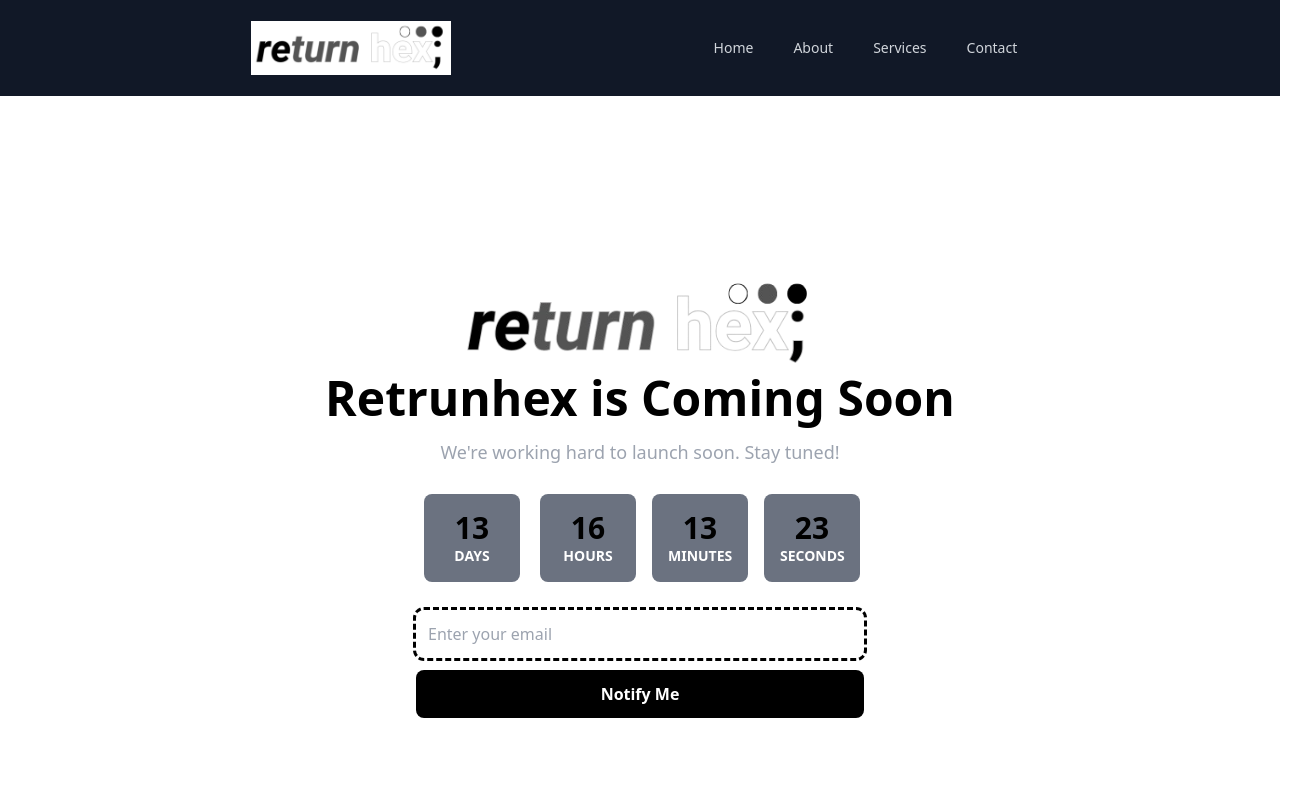
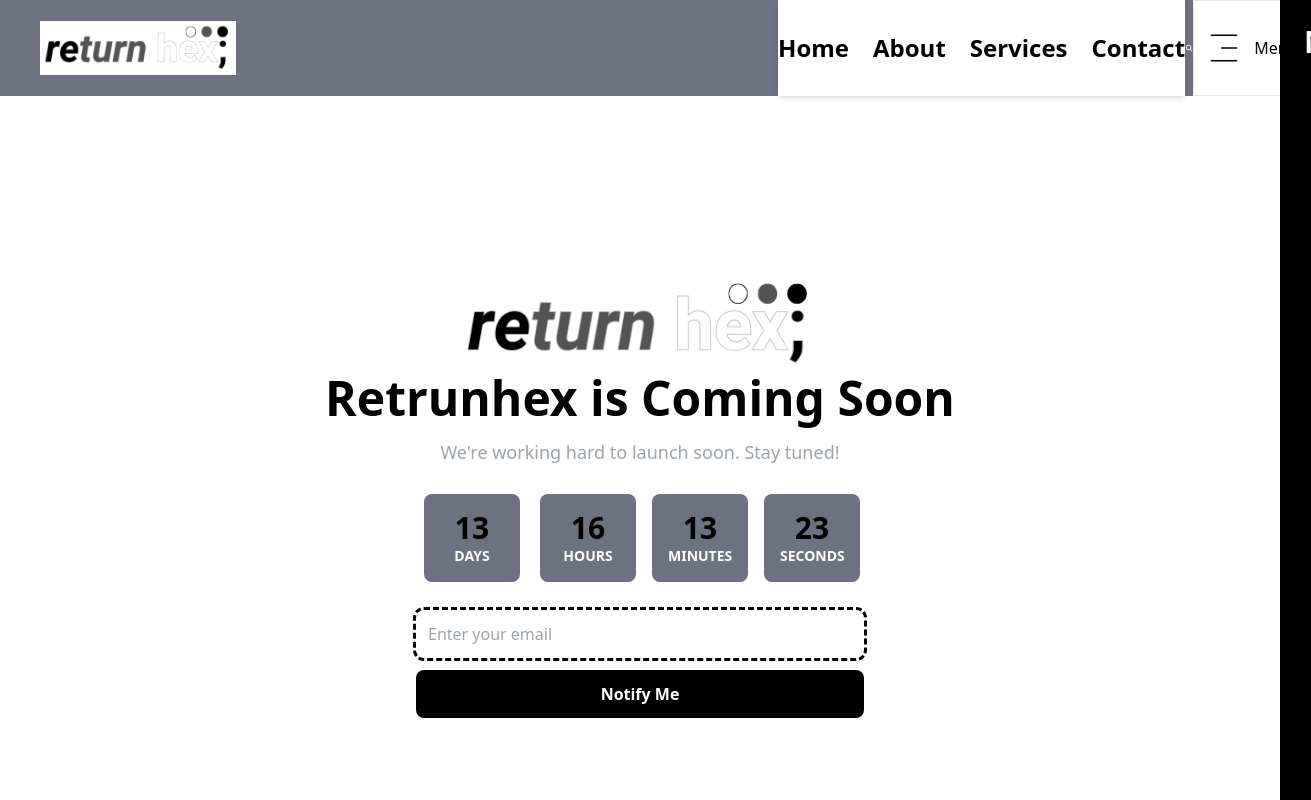
Before and after one commit to mohammadmunnamia0/HexTech-Project, a Next.js app: page / in a window 1280 px wide. Shown: the top 800 px of the page, 1311 px wide, since content can reach past the window. Built offline with nearby package versions, Linux system fonts and the light colour scheme.

Commit message:
feat: implement responsive navbar with sidebar

```diff
--- a/src/app/components/Navbar.jsx
+++ b/src/app/components/Navbar.jsx
@@ -1,44 +1,120 @@
+"use client";
+import Link from "next/link";
+import { useState } from "react";
+import { ImCross } from "react-icons/im";
+import { IoSearch } from "react-icons/io5";
+import { CiMenuFries } from "react-icons/ci";
+import { FaFacebookF, FaYoutube } from "react-icons/fa6";
+import { FaLinkedinIn, FaTwitter } from "react-icons/fa";
 import Image from "next/image";
-import Link from "next/link";
-import logo from "../../public/return_hex.png";
-export default function Navbar() {
+import logo from '../../public/return_hex.png';
+
+
+const Navbar = () => {
+    const [sidebarOpen, setSidebarOpen] = useState(false);
+    const toggleSidebar = () => {
+        setSidebarOpen(!sidebarOpen);
+    };
+
     return (
-        <nav className="bg-gray-900 text-white shadow-lg">
-            <div className="container h-24 flex items-center mx-auto justify-center">
-                <div className="flex items-center justify-evenly w-full">
-                    <div>
-                        <Image src={logo}
-                            width={200}
-                            height={409}
-                            alt="Company Logo" />
-                    </div>
-                    <div className="flex items-center">
-
-                        <div className="flex space-x-4">
+        <div>
+            {/* Navbar start*/}
+            <nav className="flex justify-between items-center lg:h-24 h-20 bg-gray-500 text-white">
+                {/* Logo */}
+                <div className="lg:text-4xl text-2xl font-bold lg:px-10 px-5">
+                    <Image src={logo} alt="Logo" width={250} height={20}/>
+                </div>
+                <div className="w-full flex justify-end h-full">
+                    <div className="flex lg:w-1/2 w-full justify-between">
+                        {/* Menu Items */}
+                        <ul className="hidden lg:flex w-full justify-evenly items-center space-x-6 text-black font-semibold bg-white text-2xl shadow-md">
                             <Link href="/home">
-                                <p className="text-gray-300 hover:bg-gray-700 hover:text-white px-3 py-2 rounded-md text-sm font-medium">
-                                    Home
-                                </p>
+                                <li className="relative group">
+                                    <span className="transition-all duration-300">Home</span>
+                                    <span className="absolute bottom-0 left-0 w-0 h-0.5 bg-black transition-all duration-300 group-hover:w-full"></span>
+                                </li>
                             </Link>
                             <Link href="/about">
-                                <p className="text-gray-300 hover:bg-gray-700 hover:text-white px-3 py-2 rounded-md text-sm font-medium">
-                                    About
-                                </p>
+                                <li className="relative group">
+                                    <span className="transition-all duration-300">About</span>
+                                    <span className="absolute bottom-0 left-0 w-0 h-0.5 bg-black transition-all duration-300 group-hover:w-full"></span>
+                                </li>
                             </Link>
                             <Link href="/services">
-                                <p className="text-gray-300 hover:bg-gray-700 hover:text-white px-3 py-2 rounded-md text-sm font-medium">
-                                    Services
-                                </p>
+                                <li className="relative group">
+                                    <span className="transition-all duration-300">Services</span>
+                                    <span className="absolute bottom-0 left-0 w-0 h-0.5 bg-black transition-all duration-300 group-hover:w-full"></span>
+                                </li>
                             </Link>
                             <Link href="/contact">
-                                <p className="text-gray-300 hover:bg-gray-700 hover:text-white px-3 py-2 rounded-md text-sm font-medium">
-                                    Contact
-                                </p>
+                                <li className="relative group">
+                                    <span className="transition-all duration-300">Contact</span>
+                                    <span className="absolute bottom-0 left-0 w-0 h-0.5 bg-black transition-all duration-300 group-hover:w-full"></span>
+                                </li>
                             </Link>
+                        </ul>
+                        {/* Icons */}
+                        <div className="flex items-center lg:w-1/4 w-full justify-end">
+                            <IoSearch className="lg:text-3xl text-2xl lg:mx-auto lg:w-24 mx-5" />
+                            <p
+                                className="flex gap-3 border h-full items-center p-3 bg-white hover:bg-[#80808080] hover:text-white text-black cursor-pointer"
+                                onClick={toggleSidebar}
+                            >
+                                <CiMenuFries className="lg:text-4xl" />
+                                Menu
+                            </p>
                         </div>
                     </div>
                 </div>
+            </nav>
+            {/* Navbar ends*/}
+            {/* Sidebar starts */}
+            <div
+                className={`fixed top-0 right-0 h-screen w-[350px] bg-black text-white transform ${sidebarOpen ? "translate-x-0" : "translate-x-full"
+                    } transition-transform duration-500 ease-in-out`}
+            >
+                <div className="p-6 flex flex-col space-y-9 space-x-3">
+                    <h2 className="text-3xl font-bold">Menu</h2>
+                    <Link href="/home">
+                        <li className="relative group">
+                            <span className="transition-all duration-300">Home</span>
+                            <span className="absolute bottom-0 left-0 w-0 h-0.5 bg-white transition-all duration-300 group-hover:w-full"></span>
+                        </li>
+                    </Link>
+                    <Link href="/about">
+                        <li className="relative group">
+                            <span className="transition-all duration-300">About</span>
+                            <span className="absolute bottom-0 left-0 w-0 h-0.5 bg-white  transition-all duration-300 group-hover:w-full"></span>
+                        </li>
+                    </Link>
+                    <Link href="/services">
+                        <li className="relative group">
+                            <span className="transition-all duration-300">Services</span>
+                            <span className="absolute bottom-0 left-0 w-0 h-0.5 bg-white transition-all duration-300 group-hover:w-full"></span>
+                        </li>
+                    </Link>
+                    <div>
+                        <h1 className="text-2xl mb-3">Contact</h1>
+                        <p>
+                            Contact: House 10, Road 4, Sector 10, Uttara, Dhaka, Bangladesh
+                            returnhex@gmail.com +8801788756299
+                        </p>
+                        <h1 className="text-2xl mt-6 mb-4">Follow Us: </h1>
+                        <div className="flex text-3xl gap-5">
+                            <FaFacebookF />
+                            <FaTwitter />
+                            <FaLinkedinIn />
+                            <FaYoutube />
+                        </div>
+                        <p className="mt-14 text-center">© 2025 returnHex - IT Services.</p>
+                    </div>
+                </div>
+                <button className="absolute top-8 right-4" onClick={toggleSidebar}>
+                    <ImCross className="text-xl" />
+                </button>
             </div>
-        </nav>
+            {/* Sidebar ends */}
+        </div>
     );
-}
+};
+export default Navbar;
```
